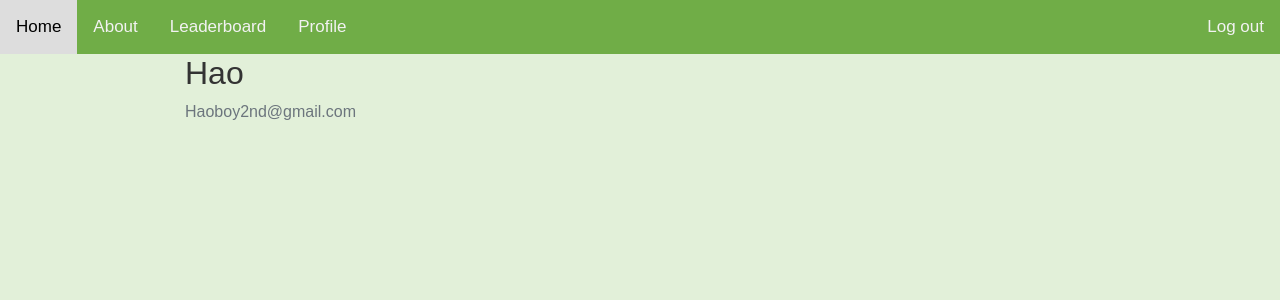
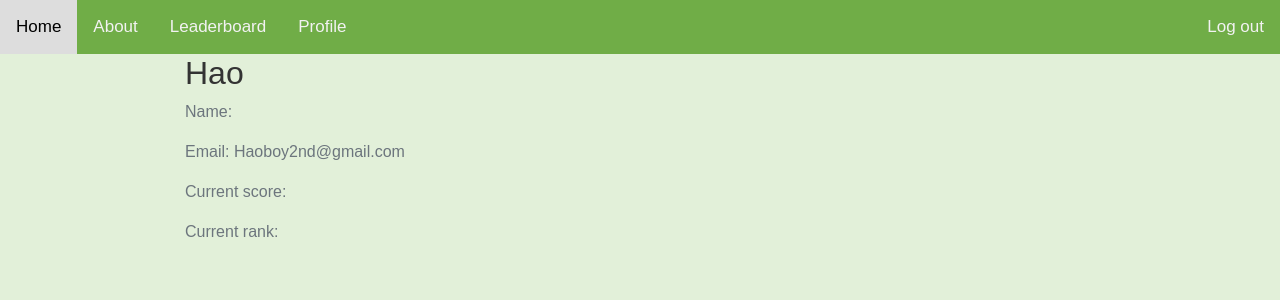
Before and after one commit to Evan-Hocking/ECM2434-Group-28, a Django app: page /profile/ in a window 1280 px wide. Shown: the top 300 px of the page. Run offline with Django 4.2, Linux system fonts and the light colour scheme; a user stored in the database is signed in; data comes from the database, SQL or seed files in the repository; both versions use the stored data as it was after the commit; some libraries are stand-ins or nearby versions.

Commit message:
profile page up and running

```diff
--- a/Eco_Food_game/users/models.py
+++ b/Eco_Food_game/users/models.py
@@ -3,9 +3,12 @@ from django.contrib.auth.models import User
 
 # Create your models here.
 
+
 class Profile(models.Model):
     user = models.OneToOneField(User, on_delete=models.CASCADE)
     image = models.ImageField(default='default.jpg', upload_to='profile_pics')
+    score = models.IntegerField(default=0)
+    rank = models.IntegerField(default=0)
 
     def __str__(self):
         return f'{self.user.username} Profile'
--- a/Eco_Food_game/users/templates/users/profile.html
+++ b/Eco_Food_game/users/templates/users/profile.html
@@ -1,10 +1,13 @@
 {% extends "Food_Scanner/base.html" %} {% load crispy_forms_tags %} {% block content %}
 <div class="content-section">
     <div class="media">
-        <img class="rounded-circle account-img" src="{{ user.profile.image.url }}" width="100" height=auto/>
+        <img class="rounded-circle account-img" src="{{ user.profile.image.url }}" width="100" height="auto" />
         <div class="media-body">
             <h2 class="account-heading">{{ user.username }}</h2>
-            <p class="text-secondary">{{ user.email }}</p>
+            <p class="text-secondary">Name: {{ user.first_name }}{{ user.last_name }}</p>
+            <p class="text-secondary">Email: {{ user.email }}</p>
+            <p class="text-secondary">Current score: {{ user.profile.score }}</p>
+            <p class="text-secondary">Current rank: {{ user.profile.rank }}</p>
         </div>
     </div>
     <!-- FORM HERE -->
```
Also changed, not shown: Eco_Food_game/db.sqlite3, Eco_Food_game/users/migrations/0005_profile_score.py (added), Eco_Food_game/users/migrations/0006_profile_rank.py (added).
